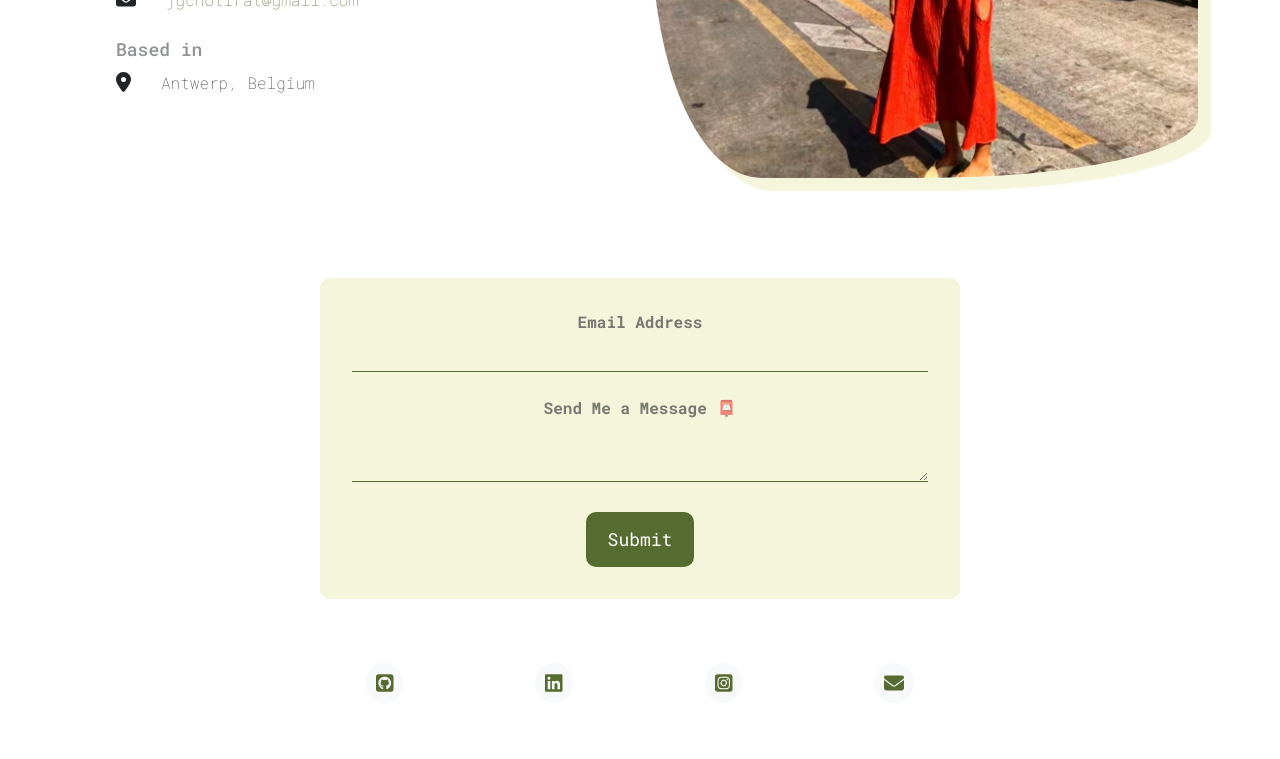
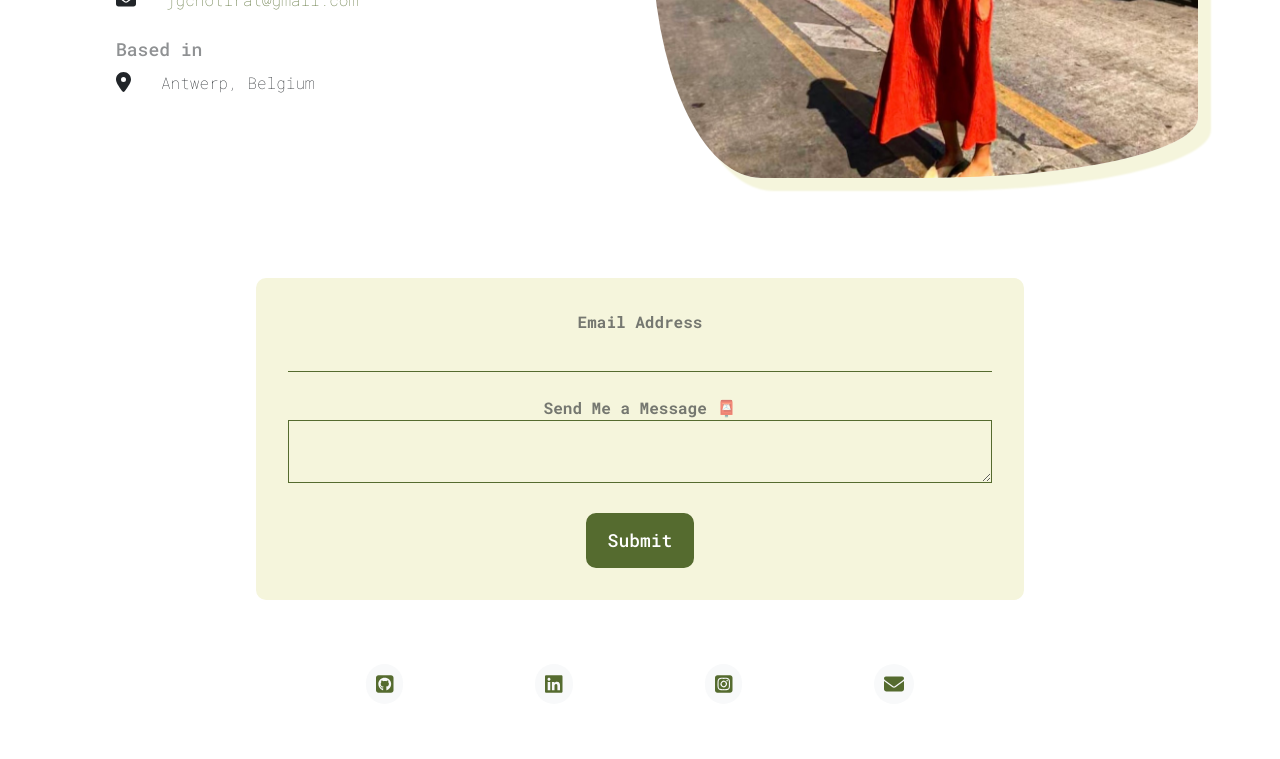
Before and after one commit to jgchoti/jgchoti.github.io, a React (Create React App) app: page /contact in a window 1280 px wide. Shown: the part 578-1337 px from the top of the page. Built offline with nearby package versions, Linux system fonts and the light colour scheme.

Commit message:
Update components.css

```diff
--- a/src/style/components.css
+++ b/src/style/components.css
@@ -35,7 +35,7 @@ nav a:hover {
   justify-content: center;
   align-items: center;
   flex-direction: column;
-  width: 50%;
+  width: 60%;
   margin: 0 auto 36px;
   background-color: var(--main-bg-color);
   border-radius: 10px;
@@ -76,8 +76,11 @@ form textarea {
   font-size: 16px;
 }
 
-form input:focus,
-form textarea:focus {
+form textarea {
+  border: 1px solid var(--secondary-color);
+}
+
+form input:focus {
   border: none;
   outline: none;
   border-bottom: 1px solid var(--secondary-color);
@@ -107,6 +110,7 @@ form button,
   transition: all 300ms cubic-bezier(0.23, 1, 0.32, 1);
   box-sizing: border-box;
   white-space: nowrap;
+  font-weight: 500;
 }
 
 form button:hover,
@@ -171,11 +175,6 @@ form button:hover,
   border-radius: 20px;
 }
 
-.link:hover {
-  transform: translateY(-2px);
-  text-decoration: underline;
-  text-shadow: 1px 1px 2px var(--accent-color);
-}
 .profile-photo {
   border-radius: 50% 20% / 10% 40%;
   box-shadow: 12px 12px 2px 1px var(--main-bg-color);
@@ -186,3 +185,8 @@ form button:hover,
 .about-logo {
   width: 145px;
 }
+
+.profile-illustration {
+  padding-top: 80px;
+  width: 400px;
+}
```
